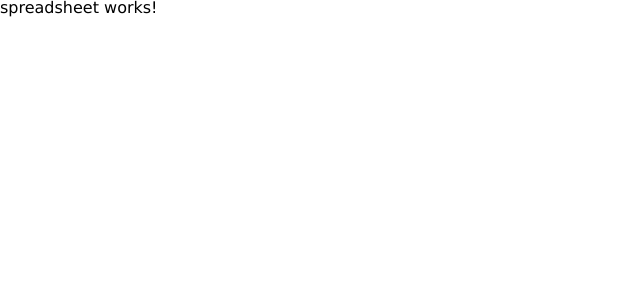
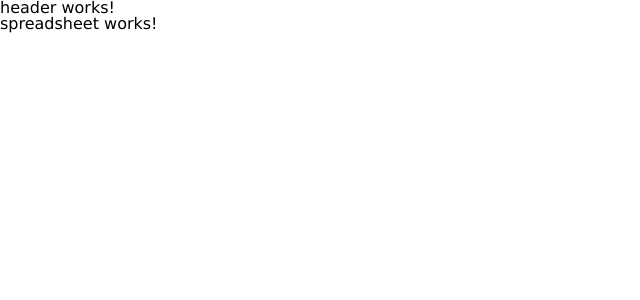
Before and after one commit to drumwolf/budgetplanner, an Angular app: page / in a window 1280 px wide. Shown: the top 300 px of the page, without its empty margins (0-640 px from the left). Built offline with nearby package versions, Linux system fonts and the light colour scheme.

Commit message:
implemented boilerplate for app-header component

```diff
--- a/src/app/app.component.html
+++ b/src/app/app.component.html
@@ -1 +1,2 @@
+<app-header></app-header>
 <app-spreadsheet></app-spreadsheet>
--- a/src/app/app.module.ts
+++ b/src/app/app.module.ts
@@ -4,12 +4,14 @@
 
 import { AppComponent } from './app.component';
 import { SpreadsheetComponent } from './components/spreadsheet/spreadsheet.component';
+import { HeaderComponent } from './components/header/header.component';
 
 
 @NgModule({
   declarations: [
     AppComponent,
-    SpreadsheetComponent
+    SpreadsheetComponent,
+    HeaderComponent
   ],
   imports: [
     BrowserModule
--- /dev/null
+++ b/src/app/components/header/header.component.html
@@ -0,0 +1,3 @@
+<p>
+  header works!
+</p>
--- /dev/null
+++ b/src/app/components/header/header.component.ts
@@ -0,0 +1,15 @@
+import { Component, OnInit } from '@angular/core';
+
+@Component({
+  selector: 'app-header',
+  templateUrl: './header.component.html',
+  styleUrls: ['./header.component.css']
+})
+export class HeaderComponent implements OnInit {
+
+  constructor() { }
+
+  ngOnInit() {
+  }
+
+}
```
Also changed, not shown: src/app/components/header/header.component.css (added), 1 other file (tests, documents, lock files or other folders).
